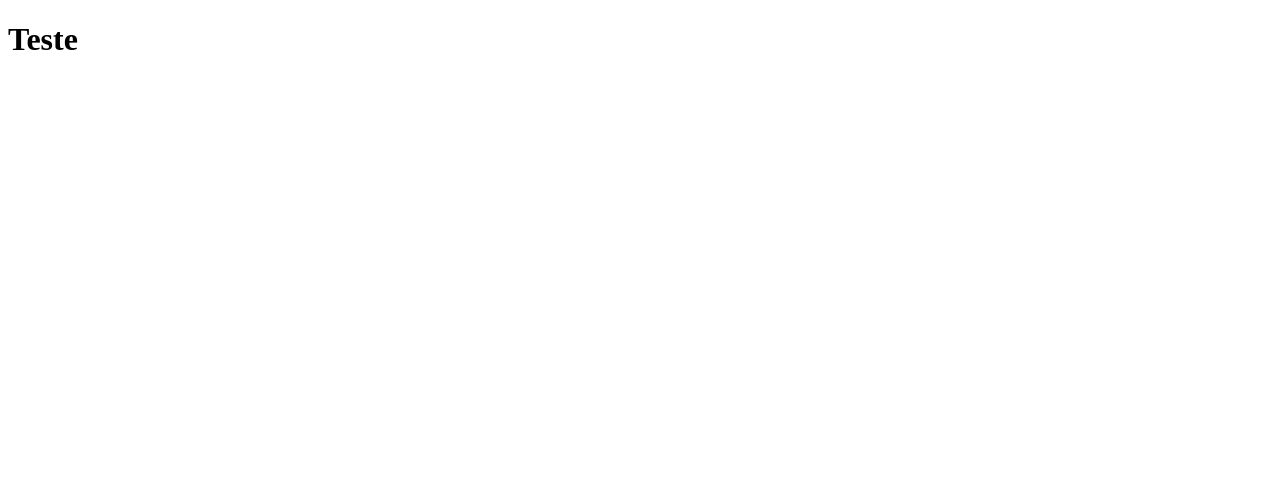
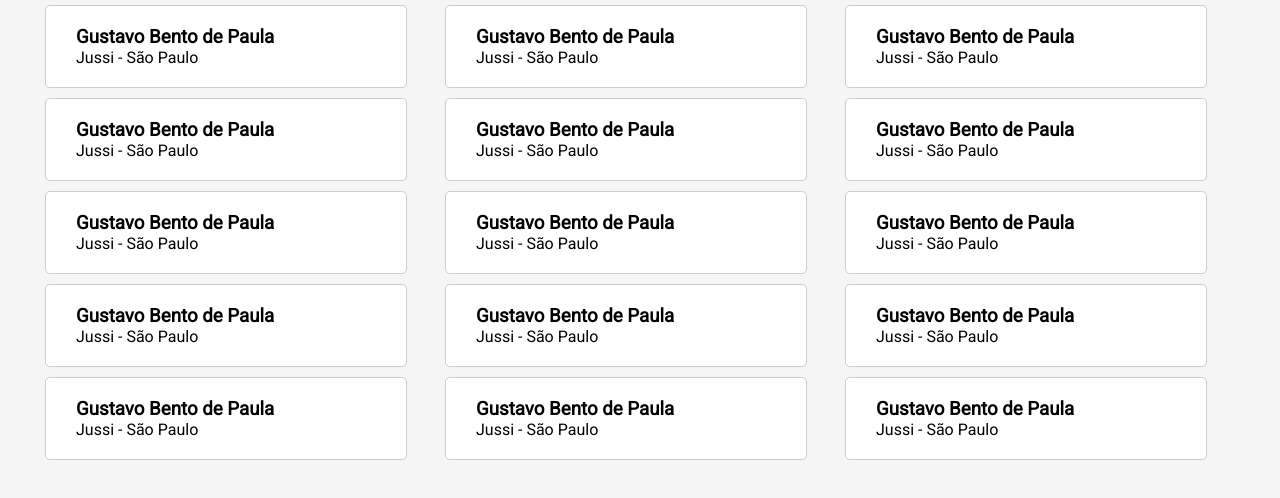
Before and after one commit to gustavobpaula/list-users, a React (Create React App) app: page / in a window 1280 px wide. Shown: the top 498 px of the page. Built offline with nearby package versions, Linux system fonts and the light colour scheme.

Commit message:
feat: :art: style list user

```diff
--- a/public/index.html
+++ b/public/index.html
@@ -5,10 +5,8 @@
     <link rel="shortcut icon" href="%PUBLIC_URL%/favicon.ico" />
     <meta name="viewport" content="width=device-width, initial-scale=1" />
     <meta name="theme-color" content="#000000" />
-    <meta
-      name="description"
-      content="Web site created using create-react-app"
-    />
+    <meta name="description" content="Web site created using create-react-app" />
+    <link href="https://fonts.googleapis.com/css?family=Roboto&display=swap" rel="stylesheet" />
     <link rel="apple-touch-icon" href="logo192.png" />
     <!--
       manifest.json provides metadata used when your web app is installed on a
--- a/src/App.js
+++ b/src/App.js
@@ -1,9 +1,14 @@
 import React from 'react';
+import ListCard from './components/ListCard';
+import { Container, GlobalStyle } from './styles';
 
 function App() {
   return (
     <div className="App">
-      <h1>Teste</h1>
+      <GlobalStyle />
+      <Container>
+        <ListCard />
+      </Container>
     </div>
   );
 }
--- /dev/null
+++ b/src/components/Card/index.js
@@ -0,0 +1,35 @@
+import React from 'react';
+import styled from 'styled-components';
+
+const Card = styled.article`
+  background-color: #fff;
+  border: 1px solid #ccc;
+  border-radius: 5px;
+  cursor: pointer;
+  font-family: Roboto, Arial;
+  margin: 5px;
+  max-width: 300px;
+  padding: 20px 30px;
+  transition: background-color .3s ease;
+
+  &:hover {
+    background-color: #eee;
+  }
+`;
+
+const Name = styled.h3`
+  margin: 0;
+`;
+
+const Company = styled.p`
+  margin: 0;
+`;
+
+export default function CartItem() {
+  return (
+    <Card>
+      <Name>Gustavo Bento de Paula</Name>
+      <Company>Jussi - São Paulo</Company>
+    </Card>
+  );
+}
--- /dev/null
+++ b/src/components/ListCard/index.js
@@ -0,0 +1,39 @@
+import React from 'react';
+import styled from 'styled-components';
+import Card from '../Card';
+
+const ListCard = styled.div`
+  display: grid;
+  grid-template-columns: 1fr 1fr 1fr;
+
+  @media (max-width: 768px) {
+    grid-template-columns: 1fr 1fr;
+  }
+
+  @media (max-width: 425px) {
+    grid-template-columns: 1fr;
+  }
+`;
+
+
+export default function CartItem() {
+  return (
+    <ListCard>
+      <Card />
+      <Card />
+      <Card />
+      <Card />
+      <Card />
+      <Card />
+      <Card />
+      <Card />
+      <Card />
+      <Card />
+      <Card />
+      <Card />
+      <Card />
+      <Card />
+      <Card />
+    </ListCard>
+  );
+}
--- /dev/null
+++ b/src/styles.js
@@ -0,0 +1,15 @@
+import styled, { createGlobalStyle } from 'styled-components';
+
+
+export const GlobalStyle = createGlobalStyle`
+  body {
+    background-color: #f5f5f5;
+    margin: 0;
+    padding: 0;
+  }
+`;
+
+export const Container = styled.div`
+  margin: 0 auto;
+  max-width: 1200px;
+`;
```
Also changed, not shown: package.json (+5 -3 lines), src/index.js (line endings or trailing spaces), 2 other files (tests, documents, lock files or other folders).
